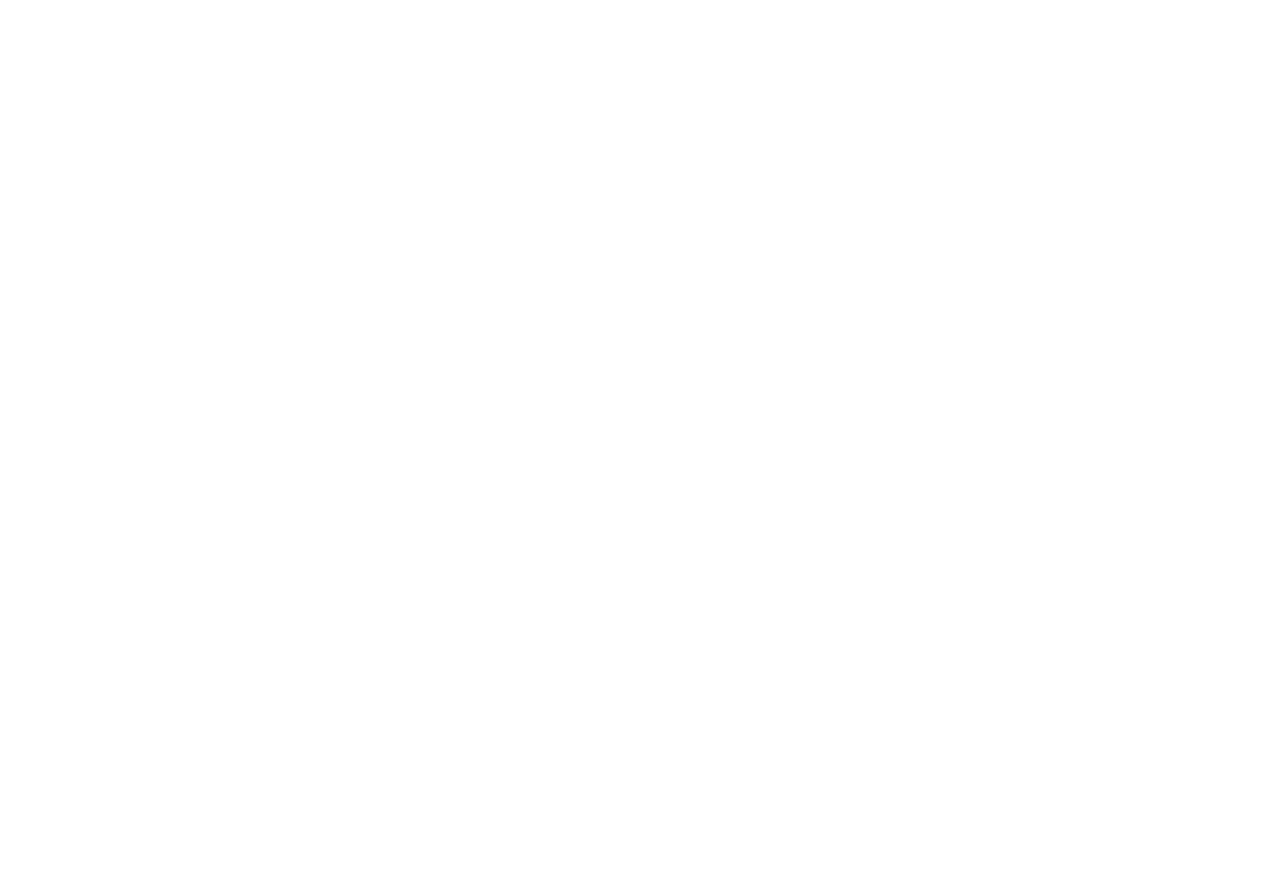
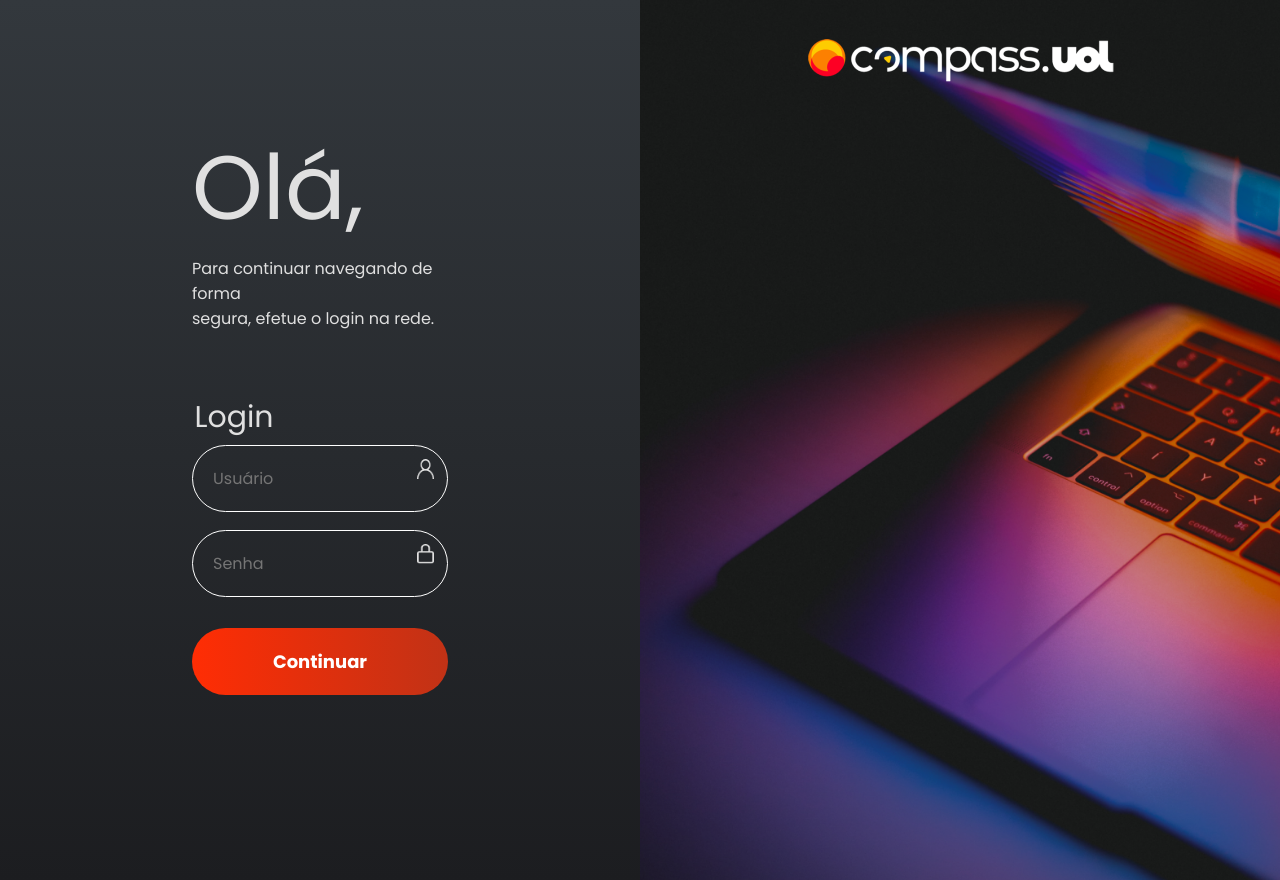
Before and after one commit to saamoff/react-logon, a React (Create React App) app: page / in a window 1280 px wide. Before the commit the page ends 800 px from the top, so only its background shows below. Built offline with nearby package versions, Linux system fonts and the light colour scheme.

Commit message:
Feat: created login page and positioned stuff around

```diff
--- a/src/App.js
+++ /dev/null
@@ -1,11 +0,0 @@
-import React from 'react'
-// import Clock from './components/Clock/index'
-// import Form from './components/Form/index'
-
-const App = () => {
-  return (
-    <div></div>
-  )
-}
-
-export default App
--- a/src/components/Form/Form.styled.js
+++ b/src/components/Form/Form.styled.js
@@ -39,7 +39,7 @@
 display: flex;
 border: 1px solid ${props => props.error ? '#E9B425' : '#FFFFFF' };
 border-radius: 50px;
-margin-bottom: 2%;
+margin-bottom: 7%;
 input{
     color: #E0E0E0;
     padding: 20px;
@@ -52,6 +52,8 @@
 }
 
 img{
+    margin-top: 5%;
+    margin-right: 5%;
     height: 20px;
     width: 20px;
 }
--- a/src/index.js
+++ b/src/index.js
@@ -1,6 +1,6 @@
 import React from 'react';
 import ReactDOM from 'react-dom/client';
-import App from './App';
+import Login from './pages/Login/Login';
 import Home from './pages/Home/Home';
 import { BrowserRouter, Routes, Route } from 'react-router-dom';
 
@@ -9,7 +9,7 @@
   <React.StrictMode>
     <BrowserRouter>
       <Routes>
-        <Route path='/' element={<App/>}/>
+        <Route path='/' element={<Login/>}/>
         <Route path='/home' element={<Home/>}/>
       </Routes>
     </BrowserRouter>
--- /dev/null
+++ b/src/pages/Login/Login.js
@@ -0,0 +1,23 @@
+import React from 'react'
+import { LoginSection, LoginContainerL, LoginContainerR, LoginGreetings } from './Login.styled'
+import whiteLogo from '../../assets/compassuol-logo-white.png'
+import Form from '../../components/Form'
+
+const Login = () => {
+  return (
+    <LoginSection>
+        <LoginContainerL>
+            <LoginGreetings>
+                <h1>Olá,</h1>
+                <p>Para continuar navegando de forma <br/> segura, efetue o login na rede.</p>
+            </LoginGreetings>
+            <Form/>
+        </LoginContainerL>
+        <LoginContainerR>
+            <img src={whiteLogo} alt="compass"/>
+        </LoginContainerR>
+    </LoginSection>
+  )
+}
+
+export default Login
--- /dev/null
+++ b/src/pages/Login/Login.styled.js
@@ -0,0 +1,51 @@
+import styled from "styled-components";
+import photo from '../../assets/image.png'
+
+export const LoginSection = styled.section`
+display: flex;
+`
+
+export const LoginContainerL = styled.div`
+display: flex;
+flex-direction: column;
+justify-content: center;
+align-items: center;
+width: 50%;
+height: 110vh;
+background: linear-gradient(180deg, #33383D 0%, #1C1D20 100%);
+box-shadow: 4px 4px 70px rgba(0, 0, 0, 0.25);
+
+form{
+    width: 40%;
+    margin-bottom: 10%;
+}
+`
+
+export const LoginContainerR = styled.div`
+display: flex;
+justify-content: center;
+width: 50%;
+height: 110vh;
+background-image: url('${photo}');
+background-size: cover;
+
+img{
+    margin-top: 2%;
+    width: 349px;
+    height: 94px;
+}
+`
+export const LoginGreetings = styled.span`
+color: #E0E0E0;
+font-size: 3.75rem;
+width: 40%;
+margin-bottom: 10%;
+
+h1{
+    font-weight: 400;
+}
+
+p{
+    font-size: 1rem;
+}
+`
```
Also changed, not shown: src/assets/compassuol-logo-white.png (renamed from src/assets/compassuol-logo-white 1.png), src/assets/image.png (added).
